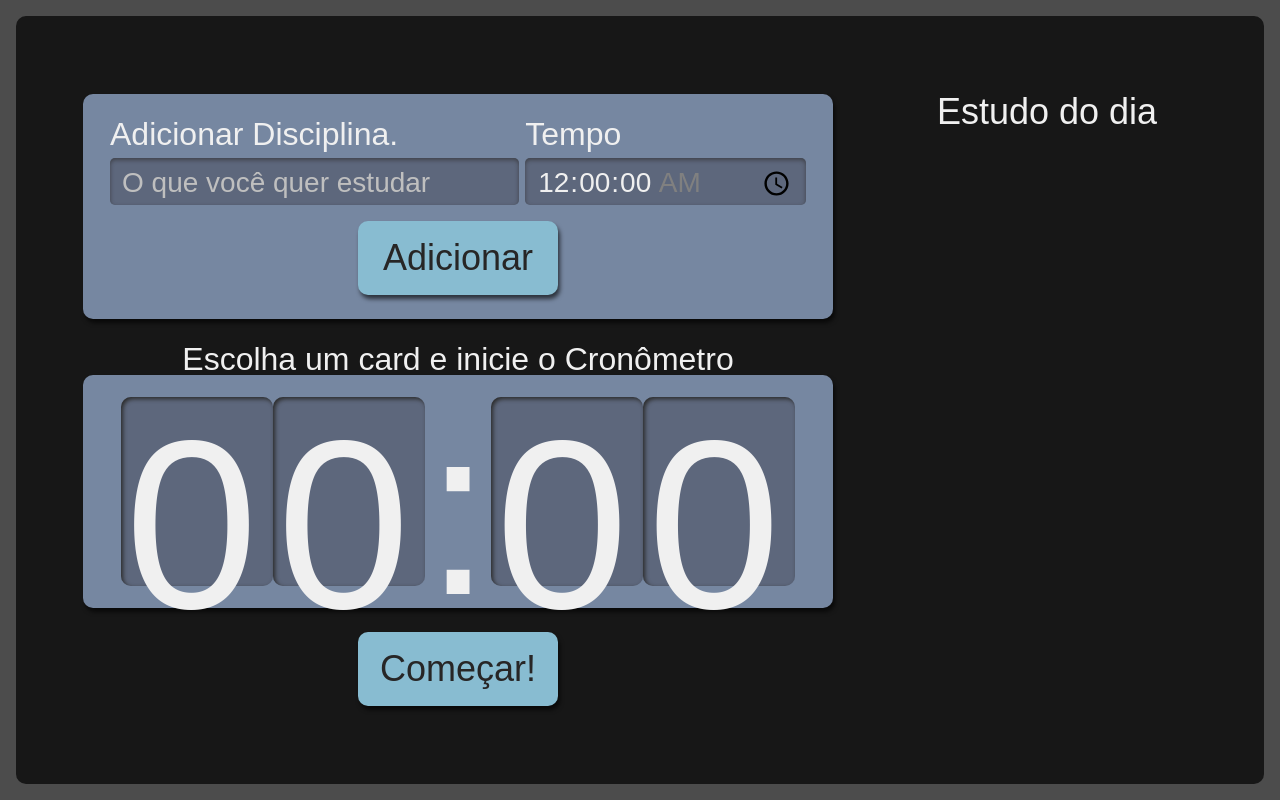
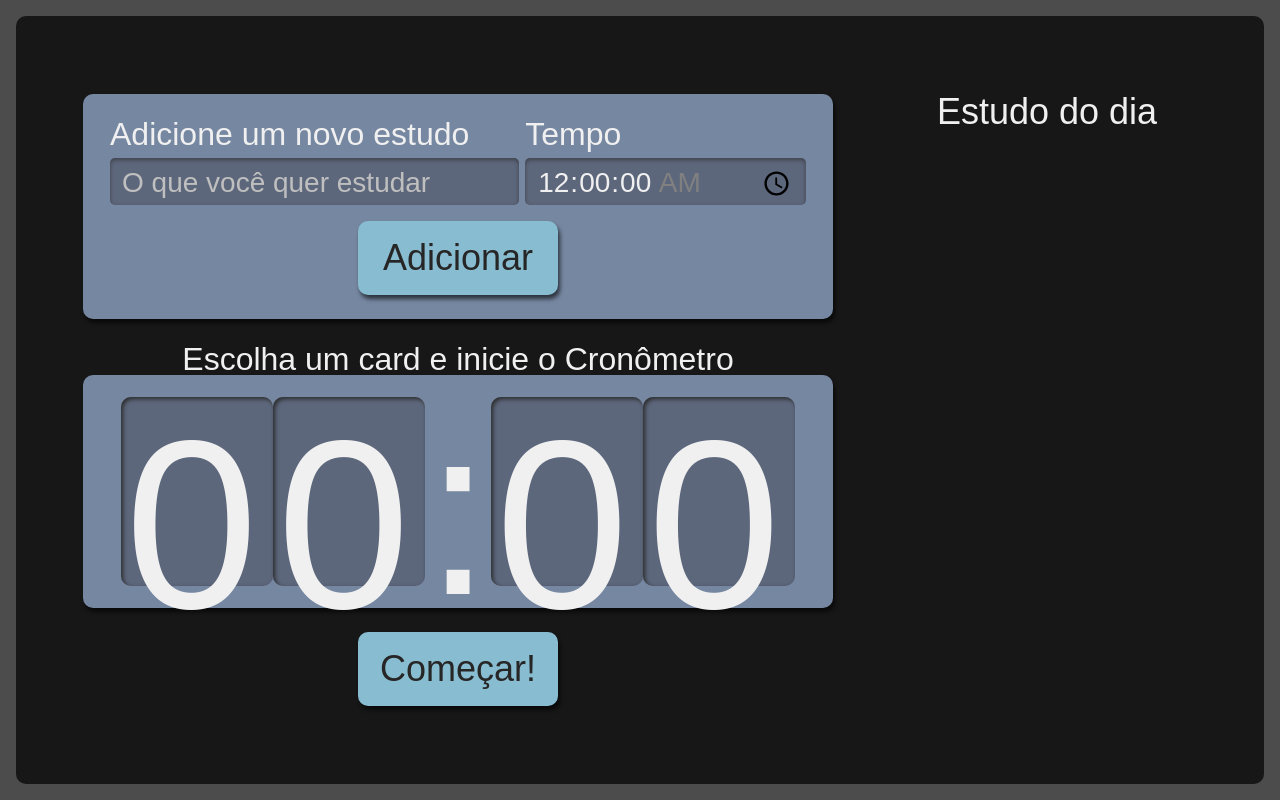
Before and after one commit to Icaro-AS/plano-estudos, a React (Create React App) app: page / in a window 1280 px wide. Built offline with nearby package versions, Linux system fonts and the light colour scheme.

Commit message:
Refatorando os componentes

```diff
--- a/src/components/Botao/index.tsx
+++ b/src/components/Botao/index.tsx
@@ -1,21 +1,22 @@
 import React from 'react';
 import style from './Botao.module.scss';
 
-class Botao extends React.Component<{
-    children: string,
-    type?: "button" | "submit" | "reset" |  undefined,
-    onClick?: () => void
-
-}>{
-    render(){
-        const { type = "button", onClick  } = this.props;
-        return(
-            <button onClick = {onClick} type = { type } className={style.botao}>
-                {this.props.children}
-            </button>
-        )
-
-    }
+interface Props {
+  type?: "button" | "submit" | "reset" | undefined,
+  onClick?: () => void,
+  children?: React.ReactNode
 }
 
-export default Botao ;
+function Botao({ onClick, type, children }: Props) {
+  return (
+    <button
+      onClick={onClick}
+      type={type}
+      className={style.botao}
+    >
+      {children}
+    </button>
+  )
+}
+
+export default Botao;
--- a/src/components/Formulario/index.tsx
+++ b/src/components/Formulario/index.tsx
@@ -1,65 +1,61 @@
-import React from 'react';
+import React, { useState } from 'react';
+import { ITarefas } from '../../types/ITarefas';
 import Botao from '../Botao';
 import style from './Formulario.module.scss';
-import { v4 as uuidv4 } from  'uuid';
-import { ITarefas } from '../../types/ITarefas';
+import { v4 as uuidv4 } from 'uuid';
 
-class Formulario extends React.Component< {
-    setTarefas: React.Dispatch<React.SetStateAction<ITarefas[]>>}>{
-
-    state = {
-        tarefa: "",
-        tempo: "00:00"
+interface Props {
+  setTarefas: React.Dispatch<React.SetStateAction<ITarefas[]>>
 }
 
-    adicionarTarefa(evento: React.FormEvent<HTMLFormElement>){
+function Formulario({ setTarefas }: Props) {
+  const [tarefa, setTarefa] = useState("");
+  const [tempo, setTempo] = useState("00:00");
+  function adicionarTarefa(evento: React.FormEvent<HTMLFormElement>) {
     evento.preventDefault();
-        this.props.setTarefas(tarefasAntigas =>
+    setTarefas(tarefasAntigas =>
       [
         ...tarefasAntigas,
         {
-                ...this.state,
+          tarefa,
+          tempo,
           selecionado: false,
           completado: false,
           id: uuidv4()
         }
       ]
     )
+    setTarefa("");
+    setTempo("00:00");
+  }
 
-        this.setState({
-            tarefa: "",
-            tempo: "00:00"
-        })
-
-    }
-    render(){
-        return(
-            <form className={style.novaTarefa} onSubmit={this.adicionarTarefa.bind(this)}>
+  return (
+    <form className={style.novaTarefa} onSubmit={adicionarTarefa}>
       <div className={style.inputContainer}>
-                    <label htmlFor='tarefa'>
-                        Adicionar Disciplina.
+        <label htmlFor="tarefa">
+          Adicione um novo estudo
         </label>
         <input
-                        type = "text"
-                        name = "tarefa"
-                        id = "tarefa"
-                        value = {this.state.tarefa}
-                        onChange = {evento => this.setState({ ...this.state, tarefa: evento.target.value})}
+          type="text"
+          name="tarefa"
+          id="tarefa"
+          value={tarefa}
+          onChange={evento => setTarefa(evento.target.value)}
           placeholder="O que você quer estudar"
           required
         />
       </div>
       <div className={style.inputContainer}>
-                    <label htmlFor='tempo'>
+        <label htmlFor="tempo">
           Tempo
         </label>
         <input
-                        type = "time"
-                        step = "1"
-                        name = "tempo"
-                        value={this.state.tempo}
-                        onChange={evento => this.setState({...this.state, tempo: evento.target.value})}
-                        id = "tempo"
+          type="time"
+          step="1"
+          name="tempo"
+          value={tempo}
+          onChange={evento => setTempo(evento.target.value)}
+          id="tempo"
           min="00:00:00"
           max="01:30:00"
           required
@@ -70,9 +66,6 @@ class Formulario extends React.Component< {
       </Botao>
     </form>
   )
-
-    }
 }
 
-
 export default Formulario;
```
Lines whose indentation alone changed are shown as unchanged.
